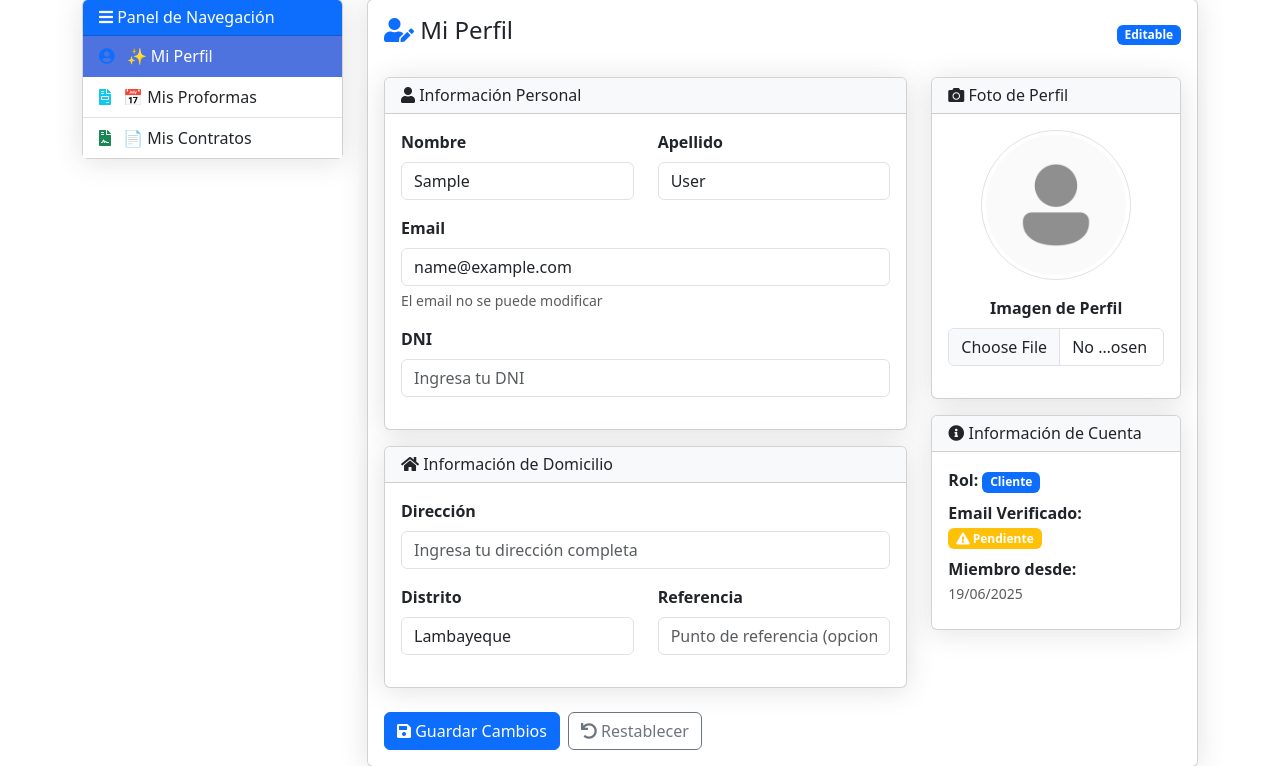
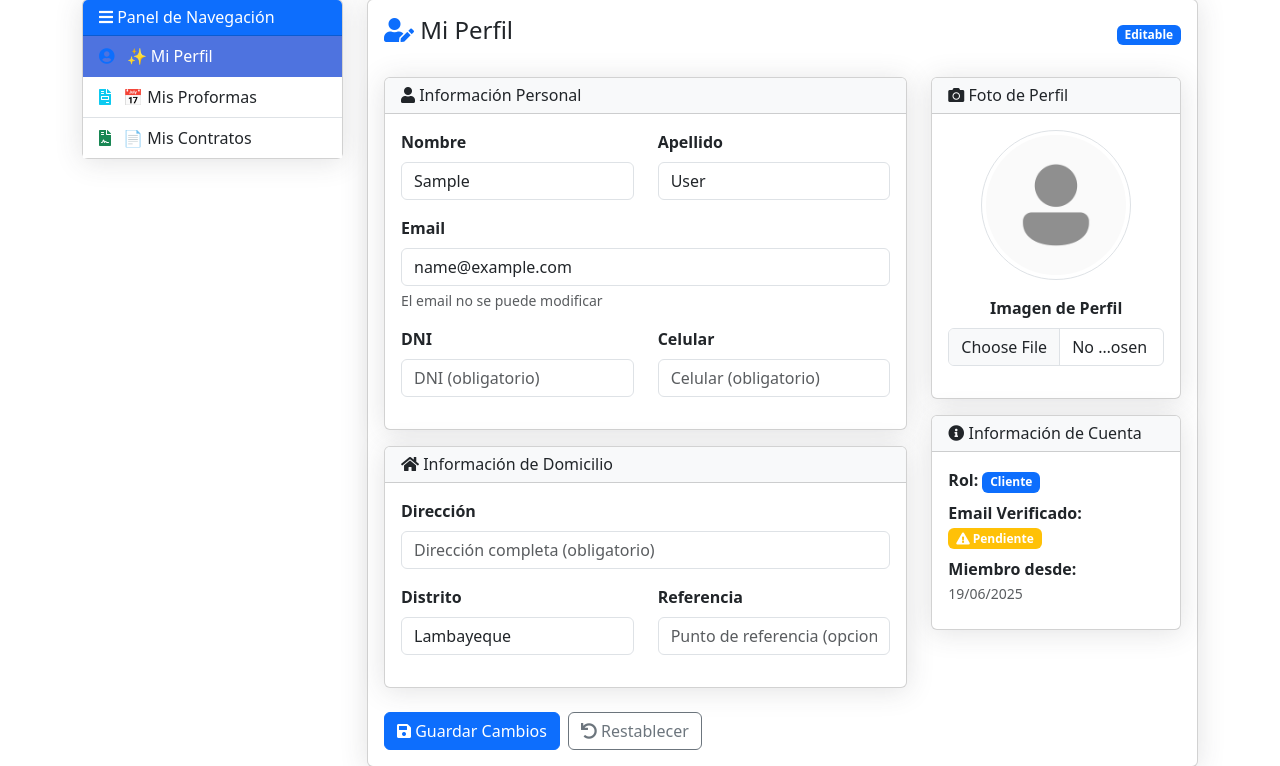
Before and after one commit to Bnlpnd/ecommerce-metalica, a Django app: page /accounts/perfil/ in a window 1280 px wide. Shown: the part 355-1121 px from the top of the page. Run offline with Django 3.2, Linux system fonts and the light colour scheme; the visitor is signed in with stand-in values (Sample User, id 1); data that the repository does not hold is empty; parts of the project's set-up code (start-up, migrations or seed data) failed here and were passed over; some libraries are stand-ins or nearby versions.

Commit message:
dashboard cliente

```diff
--- a/accounts/forms.py
+++ b/accounts/forms.py
@@ -9,7 +9,7 @@ class ClienteProfileForm(forms.Form):
         required=True,
         widget=forms.TextInput(attrs={
             'class': 'form-control',
-            'placeholder': 'Ingresa tu nombre'
+            'placeholder': 'Nombre (obligatorio)'
         }),
         label='Nombre'
     )
@@ -19,7 +19,7 @@ class ClienteProfileForm(forms.Form):
         required=True,
         widget=forms.TextInput(attrs={
             'class': 'form-control',
-            'placeholder': 'Ingresa tu apellido'
+            'placeholder': 'Apellido (obligatorio)'
         }),
         label='Apellido'
     )
@@ -36,20 +36,20 @@ class ClienteProfileForm(forms.Form):
 
     direccion = forms.CharField(
         max_length=255,
-        required=False,
+        required=True,
         widget=forms.TextInput(attrs={
             'class': 'form-control',
-            'placeholder': 'Ingresa tu dirección completa'
+            'placeholder': 'Dirección completa (obligatorio)'
         }),
         label='Dirección'
     )
 
     distrito = forms.CharField(
         max_length=255,
-        required=False,
+        required=True,
         widget=forms.TextInput(attrs={
             'class': 'form-control',
-            'placeholder': 'Ingresa tu distrito'
+            'placeholder': 'Distrito (obligatorio)'
         }),
         label='Distrito'
     )
@@ -65,14 +65,25 @@ class ClienteProfileForm(forms.Form):
     )
 
     dni = forms.CharField(
-        max_length=15,
-        required=False,
+        max_length=8,
+        required=True,
         widget=forms.TextInput(attrs={
             'class': 'form-control',
-            'placeholder': 'Ingresa tu DNI',
+            'placeholder': 'DNI (obligatorio)',
             'maxlength': '8'
         }),
         label='DNI'
+    )
+
+    phone_number = forms.CharField(
+        max_length=9,
+        required=True,
+        widget=forms.TextInput(attrs={
+            'class': 'form-control',
+            'placeholder': 'Celular (obligatorio)',
+            'maxlength': '9',
+        }),
+        label='Celular'
     )
 
     profile_image = forms.ImageField(
@@ -99,6 +110,7 @@ class ClienteProfileForm(forms.Form):
             self.fields['distrito'].initial = profile.distrito
             self.fields['referencia'].initial = profile.referencia
             self.fields['dni'].initial = profile.dni
+            self.fields['phone_number'].initial = profile.phone_number
 
     def save(self, user, profile):
         # Actualizar User
@@ -111,6 +123,7 @@ class ClienteProfileForm(forms.Form):
         profile.distrito = self.cleaned_data['distrito']
         profile.referencia = self.cleaned_data['referencia']
         profile.dni = self.cleaned_data['dni']
+        profile.phone_number = self.cleaned_data['phone_number']
 
         # Manejar imagen de perfil
         if self.cleaned_data['profile_image']:
--- a/accounts/models.py
+++ b/accounts/models.py
@@ -21,7 +21,8 @@ class Profile(BaseModel):
     direccion = models.CharField(max_length=255, blank=True)
     distrito = models.CharField(max_length=255, default="Lambayeque", blank=True)
     referencia = models.CharField(max_length=255, blank=True)
-    dni = models.CharField(max_length=15, blank=True)
+    dni = models.CharField(max_length=8, blank=True)
+    phone_number = models.CharField(max_length=9, blank=True)
 
     # Rol por defecto
     rol = models.CharField(max_length=20, choices=ROL_CHOICES, default='cliente')
--- a/proforma/models.py
+++ b/proforma/models.py
@@ -4,9 +4,13 @@ from products.models import ProductMaterial, Product, Material
 from base.models import BaseModel
 from django.utils.text import slugify
 
+
+class ContadorProforma(models.Model):
+    ultimo_numero = models.PositiveIntegerField(default=0)
+
 #proforma
 class Proforma(BaseModel):
-    proforma_num = models.CharField(max_length=100) #P0001
+    proforma_num = models.CharField(max_length=100, unique=True, blank=True) #P0001
     estado = models.CharField(max_length=20, default='pendiente')  # pendiente, revisado, etc.
     fecha = models.DateField(auto_now_add=True)
     preciototal = models.DecimalField(max_digits=10, decimal_places=2, default=0) #se le suma si hay instalacion
--- a/templates/accounts/generar_contrato_cliente.html
+++ b/templates/accounts/generar_contrato_cliente.html
@@ -37,6 +37,7 @@
                     <div class="col-md-8">
                         <h5 class="alert-heading"><i class="fas fa-calculator"></i> Información de Pago</h5>
                         <p class="mb-0">Para confirmar su contrato, debe abonar el <strong>50% del monto total</strong> como adelanto.</p>
+                        <p class="mb-0">Contactar con el equipo de Santa Ana <strong>para registrar</strong> el abono requerido.</p>
                     </div>
                     <div class="col-md-4 text-center">
                         <p class="mb-1"><strong>Monto a abonar:</strong></p>
@@ -52,7 +53,7 @@
                 <div class="row align-items-center">
                     <div class="col-md-8">
                         <h5 class="alert-heading"><i class="fas fa-calendar-check"></i> Fecha de Entrega</h5>
-                        <p class="mb-0">Su pedido será entregado en un plazo de <strong>7 días hábiles</strong> (aprox. 10 días calendario).</p>
+                        <p class="mb-0">Su pedido será entregado en un plazo de <strong>7 días hábiles</strong> (aprox. 10 días calendario). De estar para antes se le modificará la fecha y usted será informado.</p>
                     </div>
                     <div class="col-md-4 text-center">
                         <p class="mb-1"><strong>Entrega estimada:</strong></p>
--- a/templates/accounts/perfil_cliente_form.html
+++ b/templates/accounts/perfil_cliente_form.html
@@ -40,13 +40,23 @@
                         <div class="text-danger small">{{ form.email.errors.0 }}</div>
                     {% endif %}
                 </div>
-                <div class="mb-3">
-                    <label class="form-label fw-bold">{{ form.dni.label }}</label>
+                <div class="row">
+                    <div class="col-md-6 mb-3">
+                        <label class="form-label fw-bold">{{ form.dni.label }}</label>
                     {{ form.dni }}
                     {% if form.dni.errors %}
                         <div class="text-danger small">{{ form.dni.errors.0 }}</div>
                     {% endif %}
+                    </div>
+                    <div class="col-md-6 mb-3">
+                        <label class="form-label fw-bold">{{ form.phone_number.label }}</label>
+                        {{ form.phone_number }}
+                        {% if form.phone_number.errors %}
+                            <div class="text-danger small">{{ form.phone_number.errors.0 }}</div>
+                        {% endif %}
+                    </div>
                 </div>
+
             </div>
         </div>
 
--- a/templates/includes/navbar.html
+++ b/templates/includes/navbar.html
@@ -57,10 +57,10 @@
     <div class="col-md-3 text-end">
       {% if user.is_authenticated %}
       <a class="me-3 py-2 link-body-emphasis text-decoration-none" href="#">
-            <img src="{% if profile.profile_image %}{{profile.profile_image.url}}{% else %}/images/profile/user.png{% endif %}" src="{{ profile.profile_image.url }}"
-                    alt="Foto de perfil"
-                    class="rounded-circle"
-                    style="width: 24px; height: 24px; object-fit: cover; margin-right: 4px;">
+        <img src="{{ user.profile.profile_image.url|default:'/images/profile/user.png' }}"
+          alt="Foto de perfil"
+          class="rounded-circle"
+          style="width: 24px; height: 24px; object-fit: cover; margin-right: 4px;">
         <span>Hola, <em>{{ user.first_name }}</em></span>
       </a>
       <a
```
Also changed, not shown: proforma/views.py (+15 -1 lines), accounts/migrations/0003_profile_phone_number_alter_profile_dni.py (added), images/profile/avatar1_CxYFHCO.jpg (added), images/profile/fotoenrojo.jpg (added), images/profile/user_SDdIFZJ.png (added), proforma/migrations/0013_contadorproforma_alter_proforma_proforma_num.py (added), 2 other files.
